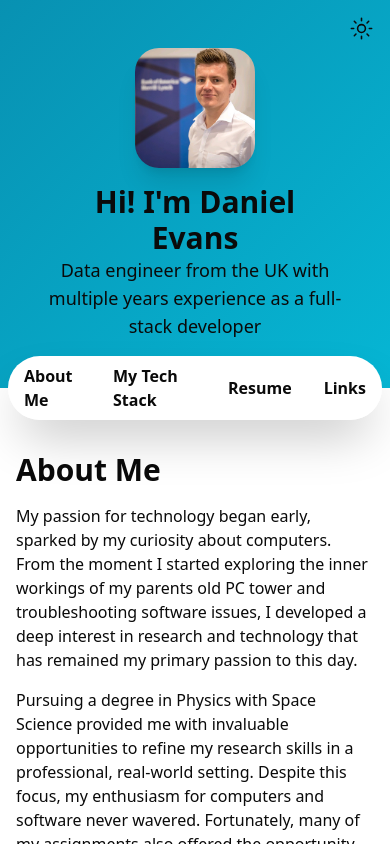
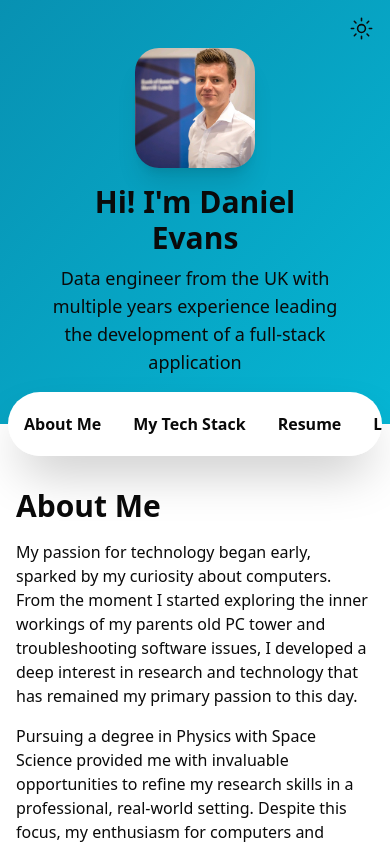
Before and after one commit to dane168/personal-website, a Next.js app: page / in a window 390 px wide. Shown: the top 844 px of the page. Built offline with nearby package versions, Linux system fonts and the light colour scheme.

Commit message:
mobile shortcuts no wrap

```diff
--- a/src/app/page.tsx
+++ b/src/app/page.tsx
@@ -20,14 +20,14 @@ export default async function Home() {
               <div className="m-4 rounded-3xl overflow-hidden shadow-xl">
                 <Image src={"/1659083620630.jpeg"} width={120} height={120} alt="icon" className="shadow-2xl" />
               </div>
-              <h1 className="text-3xl font-bold md:text-4xl">Hi! I&apos;m Daniel Evans</h1>
-              <p className="text-lg md:text-xl">Data engineer from the UK with multiple years experience as a full-stack developer</p>
+              <h1 className="mb-2 text-3xl font-bold md:text-4xl">Hi! I&apos;m Daniel Evans</h1>
+              <p className="text-lg md:text-xl">Data engineer from the UK with multiple years experience leading the development of a full-stack application</p>
             </div>
             {/*Medium size or upwards only*/}
             <div className="hidden p-12 pt-0 md:flex flex-row items-center text-left justify-between">
               <div>
-                <h1 className="text-3xl font-bold md:text-4xl">Hi! I&apos;m Daniel Evans</h1>
-                <p className="text-lg md:text-xl">Data engineer from the UK with multiple years experience as a full-stack developer</p>
+                <h1 className="mb-2 text-3xl font-bold md:text-4xl">Hi! I&apos;m Daniel Evans</h1>
+                <p className="text-lg md:text-xl">Data engineer from the UK with multiple years experience leading the development of a full-stack application</p>
 
               </div>
               <div className="m-4 rounded-full overflow-hidden shadow-xl">
@@ -39,18 +39,18 @@ export default async function Home() {
         </div>
 
         <div className="h-16 relative -top-8 rounded-full shadow-2xl overflow-hidden max-w-[1200px] mx-2 md:mx-auto">
-          <nav className="h-full flex flex-row justify-evenly items-center bg-white dark:bg-slate-800">
+          <nav className="h-full overflow-x-scroll flex flex-row justify-evenly items-center bg-white dark:bg-slate-800">
             <div className="p-3 mx-1 md:mx-8 font-bold md:text-xl">
-              <Link href="#about-me">About Me</Link>
+              <Link href="#about-me" className="whitespace-nowrap">About Me</Link>
             </div>
             <div className="p-3 mx-1 md:mx-8 font-bold md:text-xl">
-              <Link href="#my-tech-stack">My Tech Stack</Link>
+              <Link href="#my-tech-stack" className="whitespace-nowrap">My Tech Stack</Link>
             </div>
             <div className="p-3 mx-1 md:mx-8 font-bold md:text-xl">
-              <Link href={"/resume"}>Resume</Link>
+              <Link href={"/resume"} className="whitespace-nowrap">Resume</Link>
             </div>
             <div className="p-3 mx-1 md:mx-8 font-bold md:text-xl">
-              <Link href="#links">Links</Link>
+              <Link href="#links" className="whitespace-nowrap">Links</Link>
             </div>
           </nav>
         </div>
```
